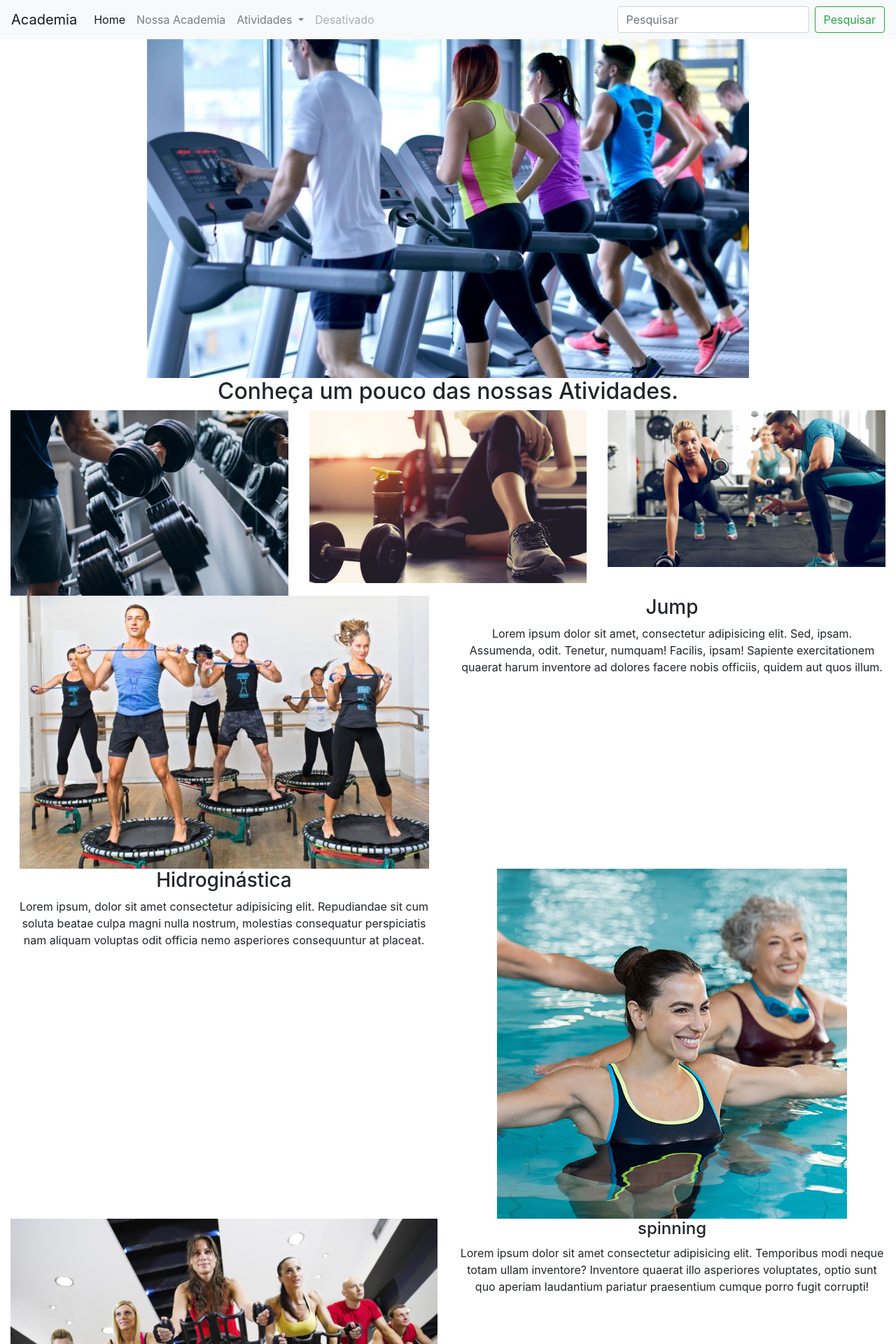
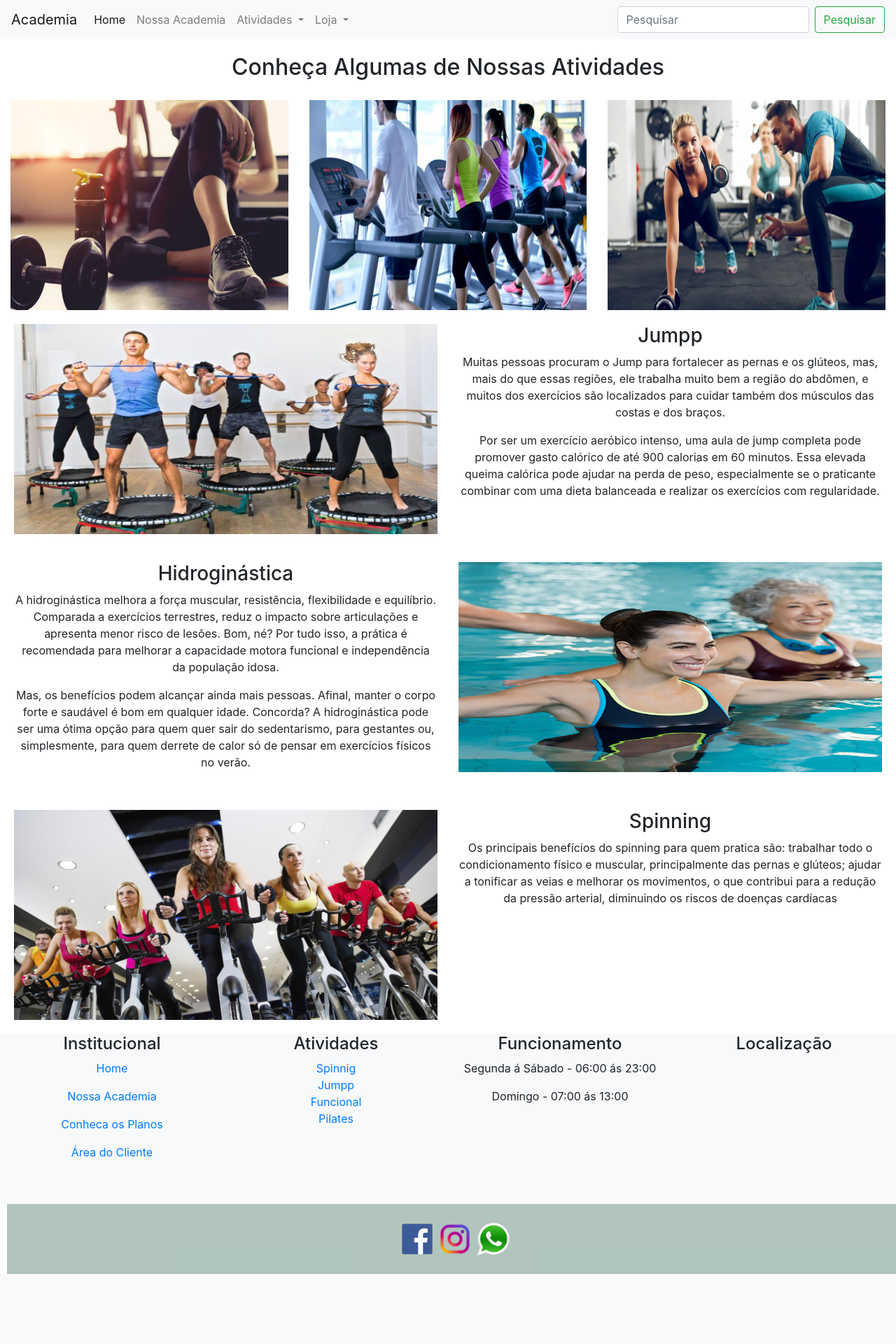
Before and after one commit to moraisvitoria/Site-Bootstrap, a PHP site: page / in a window 1280 px wide; the page is wider, and only the part inside the window is pictured. Shown: the top 1920 px of that part at 70% size. After the commit the page ends 1820 px from the top of that part, so only its background shows below. Run offline with PHP 8.4, Linux system fonts and the light colour scheme; grey boxes are pictures that could not be loaded.

Commit message:
introduzindo php

```diff
--- /dev/null
+++ b/footer.php
@@ -0,0 +1,49 @@
+<div class="container-fluid">
+   <div class="row text-center bg-light">
+    <div class="col-md-3">
+      <h4> Institucional</h4>
+      <p><a href="#">Home</a></p>
+      <p><a href="#">Nossa Academia</a></p>
+      <p><a href="#">Conheca os Planos</a></p>
+      <p><a href="#">Área do Cliente</a></p>
+    </div>
+
+    <div class="col-md-3">
+      <h4>Atividades</h4>
+      <ul class="navbar-nav">
+        <li class="navbar-nav"><a href="#">Spinnig</a></li>
+        <li class="navbar-nav"><a href="#">Jumpp</a></li>
+        <li class="navbar-nav"><a href="#">Funcional</a></li>
+        <li class="navbar-nav"><a href="#">Pilates</a></li>
+      </ul>
+    </div>
+
+    <div class="col-md-3">
+      <h4>Funcionamento</h4>
+      <p>Segunda á Sábado - 06:00 ás 23:00</p>
+      <p>Domingo - 07:00 ás 13:00</p>
+    </div>
+
+    <div class="col-md-3 mapa">
+        <h4>Localização</h4>
+        <iframe src="https://www.google.com/maps/embed?pb=!1m18!1m12!1m3!1d3675.356219020248!2d-43.56103518503453!3d-22.900228385015083!2m3!1f0!2f0!3f0!3m2!1i1024!2i768!4f13.1!3m3!1m2!1s0x9be15839e68c4f%3A0x588a284ae162bc38!2sSenac%20Campo%20Grande!5e0!3m2!1spt-BR!2sbr!4v1669141476114!5m2!1spt-BR!2sbr"
+          style="border:0;" allowfullscreen="" loading="lazy" referrerpolicy="no-referrer-when-downgrade"></iframe>
+    </div>
+   </div>
+
+   <div class="row text-center">
+    <div class="col-md-12 sociais">
+      <a href="#"><img src="imagens/facebook.png"></a>
+      <a href="#"><img src="imagens/instagram.png"></a>
+      <a href="#"><img src="imagens/wpp.png"></a>
+    </div>
+   </div>
+</div>
+
+<!-- JavaScript (Opcional) -->
+    <!-- jQuery primeiro, depois Popper.js, depois Bootstrap JS -->
+    <script src="https://code.jquery.com/jquery-3.3.1.slim.min.js" integrity="sha384-q8i/X+965DzO0rT7abK41JStQIAqVgRVzpbzo5smXKp4YfRvH+8abtTE1Pi6jizo" crossorigin="anonymous"></script>
+    <script src="https://cdnjs.cloudflare.com/ajax/libs/popper.js/1.14.3/umd/popper.min.js" integrity="sha384-ZMP7rVo3mIykV+2+9J3UJ46jBk0WLaUAdn689aCwoqbBJiSnjAK/l8WvCWPIPm49" crossorigin="anonymous"></script>
+    <script src="https://stackpath.bootstrapcdn.com/bootstrap/4.1.3/js/bootstrap.min.js" integrity="sha384-ChfqqxuZUCnJSK3+MXmPNIyE6ZbWh2IMqE241rYiqJxyMiZ6OW/JmZQ5stwEULTy" crossorigin="anonymous"></script>
+  </body>
+</html>
--- /dev/null
+++ b/head.php
@@ -0,0 +1,15 @@
+<!DOCTYPE html>
+<html lang="pt-br">
+  <head>
+    <!-- Meta tags Obrigatórias -->
+    <meta charset="utf-8">
+    <meta name="viewport" content="width=device-width, initial-scale=1, shrink-to-fit=no">
+
+    <!-- Bootstrap CSS -->
+    <link rel="stylesheet" href="https://stackpath.bootstrapcdn.com/bootstrap/4.1.3/css/bootstrap.min.css" integrity="sha384-MCw98/SFnGE8fJT3GXwEOngsV7Zt27NXFoaoApmYm81iuXoPkFOJwJ8ERdknLPMO" crossorigin="anonymous">
+
+    <link rel="stylesheet" href="style.css">
+
+    <title>We Fitness</title>
+  </head>
+  <body>
--- a/index.html
+++ b/index.html
@@ -1,98 +1,55 @@
-<!DOCTYPE html>
-<html lang="pt-br">
-  <head>
-    <!-- Meta tags Obrigatórias -->
-    <meta charset="utf-8">
-    <meta name="viewport" content="width=device-width, initial-scale=1, shrink-to-fit=no">
+<?php
+require_once 'head.php';
 
-    <!-- Bootstrap CSS -->
-    <link rel="stylesheet" href="https://stackpath.bootstrapcdn.com/bootstrap/4.1.3/css/bootstrap.min.css" integrity="sha384-MCw98/SFnGE8fJT3GXwEOngsV7Zt27NXFoaoApmYm81iuXoPkFOJwJ8ERdknLPMO" crossorigin="anonymous">
+?>
 
-    <link rel="stylessheet" herf="style.css" >
 
-    <title>Olá, mundo!</title>
-  </head>
-  <body>
-
-    <nav class="navbar navbar-expand-lg navbar-light bg-light">
-        <a class="navbar-brand" href="#">Academia</a>
-        <button class="navbar-toggler" type="button" data-toggle="collapse" data-target="#conteudoNavbarSuportado" aria-controls="conteudoNavbarSuportado" aria-expanded="false" aria-label="Alterna navegação">
-          <span class="navbar-toggler-icon"></span>
-        </button>
-
-        <div class="collapse navbar-collapse" id="conteudoNavbarSuportado">
-          <ul class="navbar-nav mr-auto">
-            <li class="nav-item active">
-              <a class="nav-link" href="#">Home <span class="sr-only">(página atual)</span></a>
-            </li>
-            <li class="nav-item">
-              <a class="nav-link" href="#">Nossa Academia</a>
-            </li>
-            <li class="nav-item dropdown">
-              <a class="nav-link dropdown-toggle" href="#" id="navbarDropdown" role="button" data-toggle="dropdown" aria-haspopup="true" aria-expanded="false">
-                Atividades
-              </a>
-              <div class="dropdown-menu" aria-labelledby="navbarDropdown">
-                <a class="dropdown-item" href="#">jiu-jitsu</a>
-                <a class="dropdown-item" href="#">Jumpp</a>
-                <a class="dropdown-item" href="#">Funcional</a>
-
-              </div>
-            </li>
-            <li class="nav-item">
-              <a class="nav-link disabled" href="#">Desativado</a>
-            </li>
-          </ul>
-          <form class="form-inline my-2 my-lg-0">
-            <input class="form-control mr-sm-2" type="search" placeholder="Pesquisar" aria-label="Pesquisar">
-            <button class="btn btn-outline-success my-2 my-sm-0" type="submit">Pesquisar</button>
-          </form>
-        </div>
-      </nav>
 
 
 
     <div class="container-fluid">
         <div class="row">
-            <div class="col-md-12 text-center">
-                <img src="imagens/academia3.jpg" class="img-fluid">
+            <div class="col-md-12 text-center tela">
+                <img src="imagens//academia1.jpg" class="img-fluid">
             </div>
+
         </div>
     </div>
 
-    <div class="container-fluid texto ">
+    <div class="container-fluid texto">
       <div class="row">
         <div class="col-md-12 text-center">
-          <h2>Conheça um pouco das nossas Atividades.<h2>
+          <h2>Conheça Algumas de Nossas Atividades</h2>
         </div>
       </div>
     </div>
 
     <div class="container-fluid imagens">
         <div class="row">
-
-            <div class="col-md-4">
-                <img src="imagens/academia1.jpg" class="img-fluid">
-            </div>
-
             <div class="col-md-4">
                 <img src="imagens/academia2.jpg" class="img-fluid">
             </div>
 
             <div class="col-md-4">
+                <img src="imagens/academia3.jpg" class="img-fluid">
+            </div>
+
+            <div class="col-md-4">
                 <img src="imagens/academia4.webp" class="img-fluid">
             </div>
+
         </div>
     </div>
 
-      <div class="container-fluid text-center Conteudo">
+    <div class="container-fluid text-center conteudo">
       <div class="row">
-          <div class="col-md-6">
+        <div class="col-md-6 col-sm">
           <img src="imagens/jumpp.jpg" class="img-fluid">
         </div>
         <div class="col-md-6 col-sm">
-              <h3>Jump</h3>
-              <p>Lorem ipsum dolor sit amet, consectetur adipisicing elit. Sed, ipsam. Assumenda, odit. Tenetur, numquam! Facilis, ipsam! Sapiente exercitationem quaerat harum inventore ad dolores facere nobis officiis, quidem aut quos illum.</p>
+          <h3>Jumpp</h3>
+            <p>Muitas pessoas procuram o Jump para fortalecer as pernas e os glúteos, mas, mais do que essas regiões, ele trabalha muito bem a região do abdômen, e muitos dos exercícios são localizados para cuidar também dos músculos das costas e dos braços.</p>
+            <p>Por ser um exercício aeróbico intenso, uma aula de jump completa pode promover gasto calórico de até 900 calorias em 60 minutos. Essa elevada queima calórica pode ajudar na perda de peso, especialmente se o praticante combinar com uma dieta balanceada e realizar os exercícios com regularidade.</p>
         </div>
       </div>
     </div>
@@ -101,7 +58,8 @@
       <div class="row">
         <div class="col-md-6 col-sm">
           <h3>Hidroginástica</h3>
-                <p>Lorem ipsum, dolor sit amet consectetur adipisicing elit. Repudiandae sit cum soluta beatae culpa magni nulla nostrum, molestias consequatur perspiciatis nam aliquam voluptas odit officia nemo asperiores consequuntur at placeat.</p>
+          <p>A hidroginástica melhora a força muscular, resistência, flexibilidade e equilíbrio. Comparada a exercícios terrestres, reduz o impacto sobre articulações e apresenta menor risco de lesões. Bom, né? Por tudo isso, a prática é recomendada para melhorar a capacidade motora funcional e independência da população idosa.</p>
+          <p>Mas, os benefícios podem alcançar ainda mais pessoas. Afinal, manter o corpo forte e saudável é bom em qualquer idade. Concorda? A hidroginástica pode ser uma ótima opção para quem quer sair do sedentarismo, para gestantes ou, simplesmente, para quem derrete de calor só de pensar em exercícios físicos no verão. </p>
         </div>
         <div class="col-md-6 col-sm">
           <img src="imagens/hidro.jpg" class="img-fluid">
@@ -112,59 +70,67 @@
     <div class="container-fluid text-center conteudo">
       <div class="row">
         <div class="col-md-6 col-sm">
-             <img src="imagens/spinning.jpg" Class="img-fluid">
+          <img src="imagens/spinning.jpg" class="img-fluid">
         </div>
         <div class="col-md-6 col-sm">
-            <h4>spinning</h4>
-            <p>Lorem ipsum dolor sit amet consectetur adipisicing elit. Temporibus modi neque totam ullam inventore? Inventore quaerat illo asperiores voluptates, optio sunt quo aperiam laudantium pariatur praesentium cumque porro fugit corrupti!</p>
-          </div>
+          <h3>Spinning</h3>
+          <p>Os principais benefícios do spinning para quem pratica são: trabalhar todo o condicionamento físico e muscular, principalmente das pernas e glúteos; ajudar a tonificar as veias e melhorar os movimentos, o que contribui para a redução da pressão arterial, diminuindo os riscos de doenças cardíacas</p>
         </div>
       </div>
 
-   <div class="container-fluid ">
+    </div>
+
+<div class="container-fluid">
   <div class="row text-center bg-light">
     <div class="col-md-3">
-              <h4>Institucional</h4>
+      <h4> Institucional</h4>
       <p><a href="#">Home</a></p>
       <p><a href="#">Nossa Academia</a></p>
-              <p><a href="#">conheça nossos planos</a></p>
-              <p><a href="#">área do Cliente</a></p>
+      <p><a href="#">Conheca os Planos</a></p>
+      <p><a href="#">Área do Cliente</a></p>
     </div>
 
 
+
     <div class="col-md-3">
-          <h4>Atividades<h4>
-          <ul class="navbar-nav mr-auto">
-            <li class="navbar-item"><a class="nav-link" href="#">Jumpp</a></li>
-            <li class="navbar-item"><a class="nav-link" href="#">Funcional</a></li>
-            <li class="navbar-item"><a class="nav-link" href="#">spinning</a></li>
-            <li class="navbar-item"><a class="nav-link" href="#">Pilates</a></li>
-          <ul>
+      <h4>Atividades</h4>
+      <ul class="navbar-nav">
+        <li class="navbar-nav"><a href="#">Spinnig</a></li>
+        <li class="navbar-nav"><a href="#">Jumpp</a></li>
+        <li class="navbar-nav"><a href="#">Funcional</a></li>
+        <li class="navbar-nav"><a href="#">Pilates</a></li>
+      </ul>
     </div>
 
     <div class="col-md-3">
       <h4>Funcionamento</h4>
-        <p>Sengunda à Sábado - 06:00 ás 23:00</p>
-        <p>Domingo - 07:00 às 13:00</p>
+      <p>Segunda á Sábado - 06:00 ás 23:00</p>
+      <p>Domingo - 07:00 ás 13:00</p>
     </div>
 
     <div class="col-md-3 mapa">
         <h4>Localização</h4>
-      <iframe src="https://www.google.com/maps/embed?pb=!1m18!1m12!1m3!1d3675.356219020248!2d-43.56103518503453!3d-22.900228385015083!2m3!1f0!2f0!3f0!3m2!1i1024!2i768!4f13.1!3m3!1m2!1s0x9be15839e68c4f%3A0x588a284ae162bc38!2sSenac%20Campo%20Grande!5e0!3m2!1spt-BR!2sbr!4v1669141413349!5m2!1spt-BR!2sbr"
-       style="border:0;" allowfullscreen="" loading="lazy" referrerpolicy="no-referrer-when-downgrade">
-      </iframe>
+        <iframe src="https://www.google.com/maps/embed?pb=!1m18!1m12!1m3!1d3675.356219020248!2d-43.56103518503453!3d-22.900228385015083!2m3!1f0!2f0!3f0!3m2!1i1024!2i768!4f13.1!3m3!1m2!1s0x9be15839e68c4f%3A0x588a284ae162bc38!2sSenac%20Campo%20Grande!5e0!3m2!1spt-BR!2sbr!4v1669141476114!5m2!1spt-BR!2sbr"
+          style="border:0;" allowfullscreen="" loading="lazy" referrerpolicy="no-referrer-when-downgrade"></iframe>
     </div>
    </div>
 
    <div class="row text-center">
     <div class="col-md-12 sociais">
-      <a href="#"><img src="imagens/wpp.png"></a>
       <a href="#"><img src="imagens/facebook.png"></a>
       <a href="#"><img src="imagens/instagram.png"></a>
+      <a href="#"><img src="imagens/wpp.png"></a>
     </div>
    </div>
 
    </div>
+
+
+
+
+
+
+
 
     <!-- JavaScript (Opcional) -->
     <!-- jQuery primeiro, depois Popper.js, depois Bootstrap JS -->
--- /dev/null
+++ b/index.php
@@ -0,0 +1,81 @@
+<?php
+require_once 'head.php';
+require_once 'menu.php';
+?>
+
+    <div class="container-fluid">
+        <div class="row">
+            <div class="col-md-12 text-center tela">
+                <img src="imagens//academia1.jpg" class="img-fluid">
+            </div>
+
+        </div>
+    </div>
+
+    <div class="container-fluid texto">
+      <div class="row">
+        <div class="col-md-12 text-center">
+          <h2>Conheça Algumas de Nossas Atividades</h2>
+        </div>
+      </div>
+    </div>
+
+    <div class="container-fluid imagens">
+        <div class="row">
+            <div class="col-md-4">
+                <img src="imagens/academia2.jpg" class="img-fluid">
+            </div>
+
+            <div class="col-md-4">
+                <img src="imagens/academia3.jpg" class="img-fluid">
+            </div>
+
+            <div class="col-md-4">
+                <img src="imagens/academia4.webp" class="img-fluid">
+            </div>
+
+        </div>
+    </div>
+
+    <div class="container-fluid text-center conteudo">
+      <div class="row">
+        <div class="col-md-6 col-sm">
+          <img src="imagens/jumpp.jpg" class="img-fluid">
+        </div>
+        <div class="col-md-6 col-sm">
+          <h3>Jumpp</h3>
+            <p>Muitas pessoas procuram o Jump para fortalecer as pernas e os glúteos, mas, mais do que essas regiões, ele trabalha muito bem a região do abdômen, e muitos dos exercícios são localizados para cuidar também dos músculos das costas e dos braços.</p>
+            <p>Por ser um exercício aeróbico intenso, uma aula de jump completa pode promover gasto calórico de até 900 calorias em 60 minutos. Essa elevada queima calórica pode ajudar na perda de peso, especialmente se o praticante combinar com uma dieta balanceada e realizar os exercícios com regularidade.</p>
+        </div>
+      </div>
+    </div>
+
+    <div class="container-fluid text-center conteudo">
+      <div class="row">
+        <div class="col-md-6 col-sm">
+          <h3>Hidroginástica</h3>
+          <p>A hidroginástica melhora a força muscular, resistência, flexibilidade e equilíbrio. Comparada a exercícios terrestres, reduz o impacto sobre articulações e apresenta menor risco de lesões. Bom, né? Por tudo isso, a prática é recomendada para melhorar a capacidade motora funcional e independência da população idosa.</p>
+          <p>Mas, os benefícios podem alcançar ainda mais pessoas. Afinal, manter o corpo forte e saudável é bom em qualquer idade. Concorda? A hidroginástica pode ser uma ótima opção para quem quer sair do sedentarismo, para gestantes ou, simplesmente, para quem derrete de calor só de pensar em exercícios físicos no verão. </p>
+        </div>
+        <div class="col-md-6 col-sm">
+          <img src="imagens/hidro.jpg" class="img-fluid">
+          </div>
+      </div>
+    </div>
+
+    <div class="container-fluid text-center conteudo">
+      <div class="row">
+        <div class="col-md-6 col-sm">
+          <img src="imagens/spinning.jpg" class="img-fluid">
+        </div>
+        <div class="col-md-6 col-sm">
+          <h3>Spinning</h3>
+          <p>Os principais benefícios do spinning para quem pratica são: trabalhar todo o condicionamento físico e muscular, principalmente das pernas e glúteos; ajudar a tonificar as veias e melhorar os movimentos, o que contribui para a redução da pressão arterial, diminuindo os riscos de doenças cardíacas</p>
+        </div>
+      </div>
+    </div>
+
+  <?php
+  require_once 'footer.php';
+
+  ?>
--- /dev/null
+++ b/menu.php
@@ -0,0 +1,42 @@
+<nav class="navbar navbar-expand-lg navbar-light bg-light">
+        <a class="navbar-brand" href="#">Academia</a>
+        <button class="navbar-toggler" type="button" data-toggle="collapse" data-target="#conteudoNavbarSuportado" aria-controls="conteudoNavbarSuportado" aria-expanded="false" aria-label="Alterna navegação">
+          <span class="navbar-toggler-icon"></span>
+        </button>
+
+        <div class="collapse navbar-collapse" id="conteudoNavbarSuportado">
+          <ul class="navbar-nav mr-auto">
+            <li class="nav-item active">
+              <a class="nav-link" href="#">Home <span class="sr-only">(página atual)</span></a>
+            </li>
+            <li class="nav-item">
+              <a class="nav-link" href="#">Nossa Academia</a>
+            </li>
+            <li class="nav-item dropdown">
+              <a class="nav-link dropdown-toggle" href="#" id="navbarDropdown" role="button" data-toggle="dropdown" aria-haspopup="true" aria-expanded="false">
+                Atividades
+              </a>
+              <div class="dropdown-menu" aria-labelledby="navbarDropdown">
+                <a class="dropdown-item" href="#">Spinning</a>
+                <a class="dropdown-item" href="#">Jumpp</a>
+                <a class="dropdown-item" href="#">Funcional</a>
+
+              </div>
+            </li>
+
+            <li class="nav-item dropdown">
+              <a class="nav-link dropdown-toggle" href="#" id="navbarDropdown" role="button" data-toggle="dropdown" aria-haspopup="true" aria-expanded="false">
+                Loja
+              </a>
+              <div class="dropdown-menu" aria-labelledby="navbarDropdown">
+                <a class="dropdown-item" href="roupas.php">Roupas</a>
+                <a class="dropdown-item" href="suplementos.php">Suplementos</a>
+                <a class="dropdown-item" href="acessorios.php">Acessórios</a>
+              </div>
+          </ul>
+          <form class="form-inline my-2 my-lg-0">
+            <input class="form-control mr-sm-2" type="search" placeholder="Pesquisar" aria-label="Pesquisar">
+            <button class="btn btn-outline-success my-2 my-sm-0" type="submit">Pesquisar</button>
+          </form>
+        </div>
+      </nav>
--- a/style.css
+++ b/style.css
@@ -27,5 +27,25 @@
 }
 
 .sociais {
-    padding: 20px;
+    padding: 25px;
+    background-color: rgba(128, 161, 150, 0.61);
+    margin-left: 10px;
+    border-bottom: 50px;
 }
+
+.tela img{
+    width: auto;
+    margin-top: -800px;
+    display: flex;
+
+}
+
+.conteudo-loja img{
+    width: 250px;
+    height: 250px;
+}
+
+.conteudo-loja h3{
+    color: brown;
+    display: block;
+}
```
Also changed, not shown: acessorios.php (added, +20 -0 lines), index-2.html (added, +71 -0 lines), roupas.php (added, +79 -0 lines), suplementos.php (added, +23 -0 lines), imagens/blusa-1.webp (added), imagens/roupa-2.webp (added), imagens/roupa-3.jpg (added), imagens/tiktok.jpg (added), 1 other file. Lines whose indentation alone changed are shown as unchanged.
